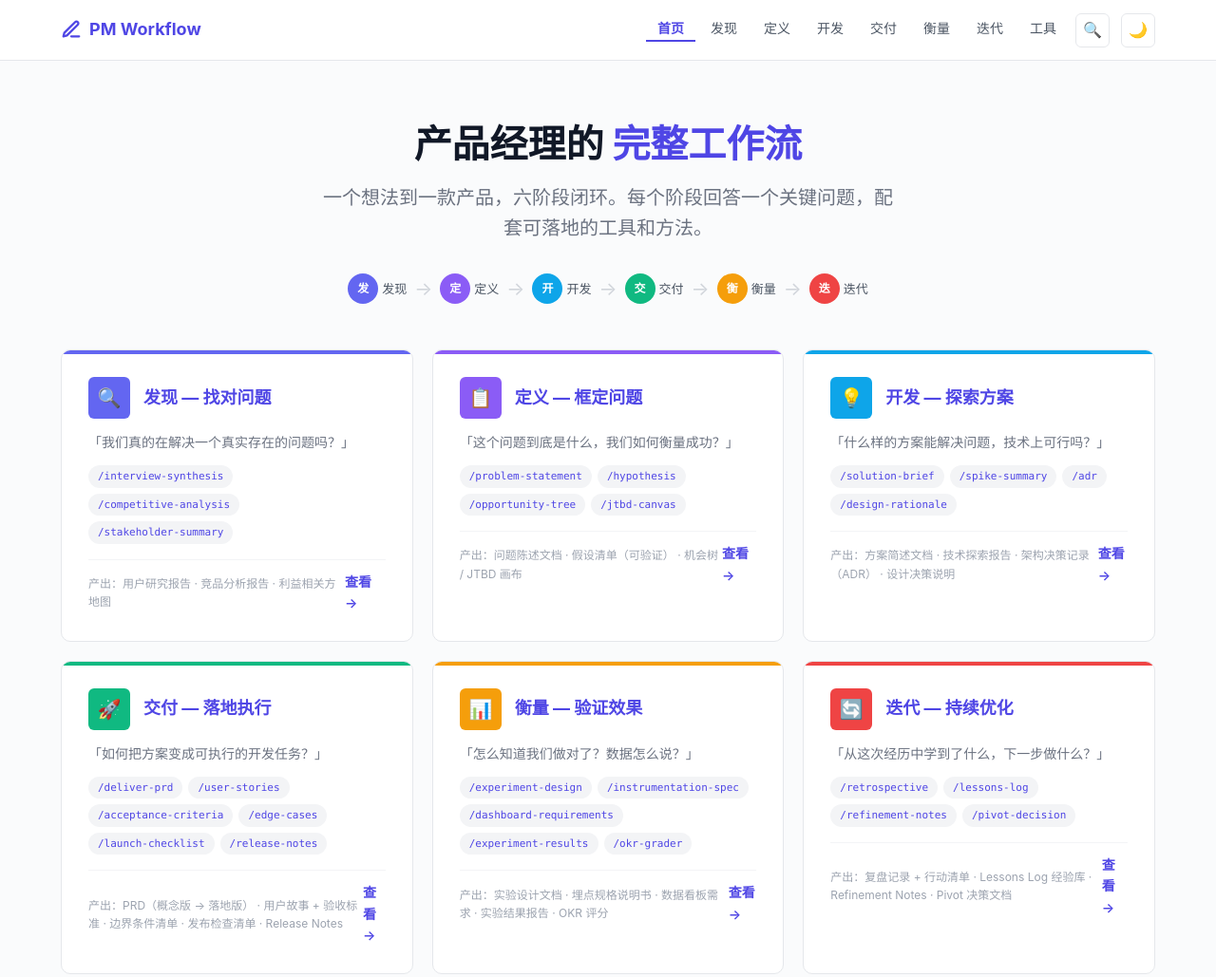
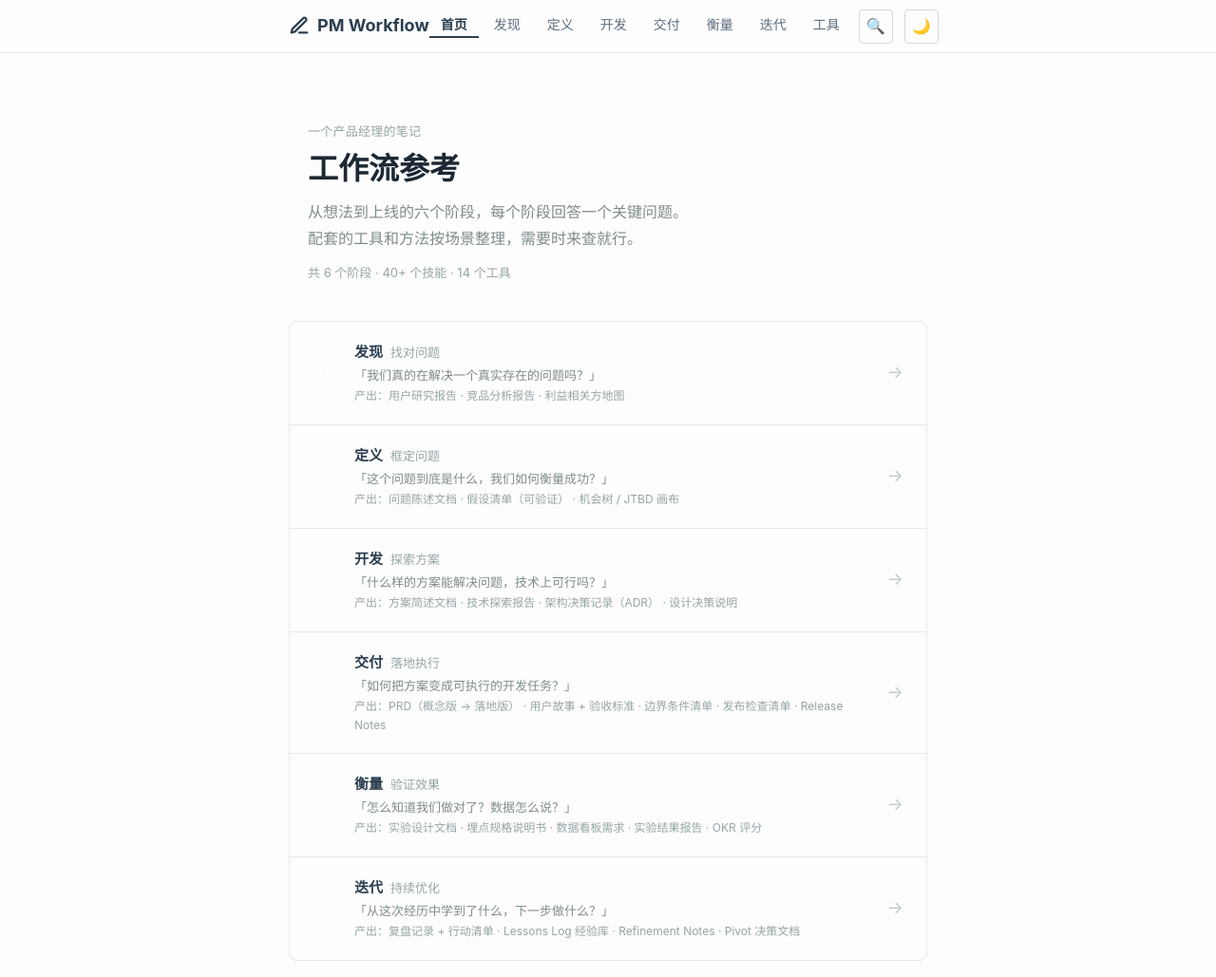
Before and after one commit to saintxiuya-lgtm/pm-workflow, an Eleventy site: page index.njk in a window 1280 px wide. Shown: the top 1029 px of the page at 95% size. Built offline with nearby package versions, Linux system fonts and the light colour scheme; Eleventy itself is replaced by a stand-in of ours; files that its build step writes are made by us from their sources.

Commit message:
style: 去AI感 — 配色/导航/卡片/首页全面调整
- 配色：从 AI 模板风 indigo/teal 换成更自然的深蓝灰 + 暖灰
- 导航：去掉 backdrop-blur 玻璃效果，改成实底
- 卡片：去掉悬浮动效和阴影，只保留 border-color 过渡
- 首页：英雄区从「SaaS 产品首页」改成「个人笔记」风格
  - 标题从「产品经理的完整工作流」简化为「工作流参考」
  - 去掉六阶段流程图，换成简洁的 meta 信息
  - 阶段列表从卡片网格改成左边框列表，更像笔记
- 暗色模式：同步更新配色
- 代码元素：统一用 code 标签，样式更自然

```diff
--- a/css/style.css
+++ b/css/style.css
@@ -10,46 +10,46 @@
 }
 
 :root {
-  --color-primary: #4F46E5;
-  --color-primary-light: #818CF8;
-  --color-primary-dark: #3730A3;
-  --color-primary-bg: #EEF2FF;
-  --color-accent: #0EA5E9;
-  --color-success: #10B981;
-  --color-warning: #F59E0B;
-  --color-danger: #EF4444;
+  --color-primary: #2C3E50;
+  --color-primary-light: #3D566E;
+  --color-primary-dark: #1A252F;
+  --color-primary-bg: #F0F4F8;
+  --color-accent: #C0392B;
+  --color-success: #27AE60;
+  --color-warning: #F39C12;
+  --color-danger: #E74C3C;
 
-  --color-gray-50: #F9FAFB;
-  --color-gray-100: #F3F4F6;
-  --color-gray-200: #E5E7EB;
-  --color-gray-300: #D1D5DB;
-  --color-gray-400: #9CA3AF;
-  --color-gray-500: #6B7280;
-  --color-gray-600: #4B5563;
-  --color-gray-700: #374151;
-  --color-gray-800: #1F2937;
-  --color-gray-900: #111827;
+  --color-gray-50: #FAFBFC;
+  --color-gray-100: #ECF0F1;
+  --color-gray-200: #D5DBDB;
+  --color-gray-300: #BFC9CA;
+  --color-gray-400: #95A5A6;
+  --color-gray-500: #7F8C8D;
+  --color-gray-600: #5D6D7E;
+  --color-gray-700: #34495E;
+  --color-gray-800: #2C3E50;
+  --color-gray-900: #1C2833;
 
   --color-white: #FFFFFF;
-  --color-bg: #FAFBFC;
-  --color-text: #1F2937;
-  --color-text-secondary: #6B7280;
+  --color-bg: #FDFDFD;
+  --color-text: #2C3E50;
+  --color-text-secondary: #7F8C8D;
 
-  --font-sans: -apple-system, BlinkMacSystemFont, "Segoe UI", "PingFang SC", "Microsoft YaHei", "Helvetica Neue", Arial, sans-serif;
-  --font-mono: "SF Mono", "Fira Code", "Fira Mono", "Roboto Mono", "Consolas", monospace;
+  --font-sans: "Noto Sans SC", -apple-system, BlinkMacSystemFont, "Segoe UI", "PingFang SC", "Microsoft YaHei", sans-serif;
+  --font-mono: "JetBrains Mono", "SF Mono", "Fira Code", "Consolas", monospace;
 
-  --shadow-sm: 0 1px 2px rgba(0,0,0,0.05);
-  --shadow-md: 0 4px 6px -1px rgba(0,0,0,0.07), 0 2px 4px -1px rgba(0,0,0,0.04);
-  --shadow-lg: 0 10px 15px -3px rgba(0,0,0,0.08), 0 4px 6px -2px rgba(0,0,0,0.04);
-  --shadow-xl: 0 20px 25px -5px rgba(0,0,0,0.1), 0 10px 10px -5px rgba(0,0,0,0.04);
+  --shadow-sm: 0 1px 3px rgba(0,0,0,0.06);
+  --shadow-md: 0 3px 8px rgba(0,0,0,0.08);
+  --shadow-lg: 0 8px 20px rgba(0,0,0,0.1);
+  --shadow-xl: 0 16px 40px rgba(0,0,0,0.12);
 
-  --radius-sm: 6px;
-  --radius-md: 10px;
-  --radius-lg: 16px;
-  --radius-xl: 24px;
+  --radius-sm: 4px;
+  --radius-md: 8px;
+  --radius-lg: 12px;
+  --radius-xl: 20px;
 
-  --nav-height: 64px;
-  --max-width: 1200px;
+  --nav-height: 56px;
+  --max-width: 720px;
   --content-padding: 24px;
 }
 
@@ -76,6 +76,15 @@ a:hover {
   color: var(--color-primary-dark);
 }
 
+code {
+  font-family: var(--font-mono);
+  font-size: 0.875em;
+  background: var(--color-gray-100);
+  border: 1px solid var(--color-gray-200);
+  border-radius: 3px;
+  padding: 1px 5px;
+}
+
 img {
   max-width: 100%;
 }
@@ -83,14 +92,10 @@ img {
 /* --- Navigation --- */
 .site-nav {
   position: fixed;
-  top: 0;
-  left: 0;
-  right: 0;
+  top: 0; left: 0; right: 0;
   height: var(--nav-height);
-  background: rgba(255,255,255,0.95);
-  backdrop-filter: blur(12px);
-  -webkit-backdrop-filter: blur(12px);
-  border-bottom: 1px solid var(--color-gray-200);
+  background: #FDFDFD;
+  border-bottom: 1px solid #E8E8E8;
   z-index: 100;
   display: flex;
   align-items: center;
@@ -216,77 +221,136 @@ img {
 
 /* --- Hero Section (Home) --- */
 .hero {
-  text-align: center;
-  padding: 64px 0 48px;
+  padding: 72px 0 40px;
+  max-width: 680px;
+  margin: 0 auto;
+}
+
+.hero-eyebrow {
+  font-size: 0.8125rem;
+  font-weight: 500;
+  color: var(--color-gray-400);
+  letter-spacing: 0.02em;
+  margin-bottom: 8px;
 }
 
 .hero h1 {
-  font-size: 2.5rem;
-  font-weight: 800;
-  line-height: 1.2;
-  margin-bottom: 16px;
+  font-size: 2rem;
+  font-weight: 700;
   color: var(--color-gray-900);
+  line-height: 1.3;
+  margin-bottom: 12px;
 }
 
-.hero h1 span {
-  color: var(--color-primary);
+.hero-desc {
+  font-size: 1rem;
+  color: var(--color-text-secondary);
+  line-height: 1.7;
+  margin-bottom: 12px;
 }
 
-.hero p {
-  font-size: 1.25rem;
-  color: var(--color-text-secondary);
-  max-width: 600px;
-  margin: 0 auto 32px;
-  line-height: 1.6;
+.hero-meta {
+  font-size: 0.8125rem;
+  color: var(--color-gray-400);
 }
 
-.hero-flow {
+/* --- Phase List (Home) --- */
+.phase-list {
+  display: flex;
+  flex-direction: column;
+  gap: 0;
+  margin-bottom: 48px;
+  border: 1px solid #E8E8E8;
+  border-radius: var(--radius-md);
+  overflow: hidden;
+}
+
+.phase-list-item {
+  display: flex;
+  align-items: center;
+  gap: 16px;
+  padding: 20px 24px;
+  border-bottom: 1px solid #E8E8E8;
+  transition: background 0.15s;
+  text-decoration: none;
+  color: inherit;
+}
+
+.phase-list-item:last-child {
+  border-bottom: none;
+}
+
+.phase-list-item:hover {
+  background: var(--color-gray-50);
+}
+
+.phase-list-num {
+  width: 28px;
+  height: 28px;
+  border-radius: 50%;
   display: flex;
   align-items: center;
   justify-content: center;
-  gap: 4px;
-  flex-wrap: wrap;
-  margin-top: 24px;
-}
-
-.hero-flow-item {
-  display: flex;
-  align-items: center;
-  gap: 4px;
-}
-
-.hero-flow-item .phase-dot {
-  display: inline-flex;
-  align-items: center;
-  justify-content: center;
-  width: 32px;
-  height: 32px;
-  border-radius: 50%;
   font-size: 0.75rem;
   font-weight: 700;
   color: white;
+  flex-shrink: 0;
 }
 
-.hero-flow-item .phase-label {
+.phase-list-body {
+  flex: 1;
+  min-width: 0;
+}
+
+.phase-list-header {
+  display: flex;
+  align-items: baseline;
+  gap: 8px;
+  margin-bottom: 2px;
+}
+
+.phase-list-header h3 {
+  font-size: 0.9375rem;
+  font-weight: 600;
+  color: var(--color-gray-800);
+}
+
+.phase-list-short {
   font-size: 0.8125rem;
-  font-weight: 500;
+  color: var(--color-gray-400);
+}
+
+.phase-list-question {
+  font-size: 0.8125rem;
+  color: var(--color-text-secondary);
+  margin-bottom: 2px;
+}
+
+.phase-list-output {
+  font-size: 0.75rem;
+  color: var(--color-gray-400);
+}
+
+.phase-list-arrow {
+  color: var(--color-gray-300);
+  font-size: 1.125rem;
+  flex-shrink: 0;
+  transition: transform 0.15s;
+}
+
+.phase-list-item:hover .phase-list-arrow {
+  transform: translateX(3px);
   color: var(--color-gray-600);
 }
 
-.hero-flow-arrow {
-  color: var(--color-gray-300);
-  font-size: 1.25rem;
-  margin: 0 4px;
-}
-
 /* --- Phase Colors --- */
-.phase-discover { background: #6366F1; }
-.phase-define { background: #8B5CF6; }
-.phase-develop { background: #0EA5E9; }
-.phase-deliver { background: #10B981; }
-.phase-measure { background: #F59E0B; }
-.phase-iterate { background: #EF4444; }
-.phase-tools { background: #6B7280; }
+.phase-discover { background: #2C3E50; }
+.phase-define  { background: #8E44AD; }
+.phase-develop { background: #2874A6; }
+.phase-deliver { background: #1E8449; }
+.phase-measure { background: #D68910; }
+.phase-iterate { background: #922B21; }
+.phase-tools   { background: #566573; }
 
 /* --- Phase Grid (Home) --- */
 .phase-grid {
@@ -298,27 +362,23 @@ img {
 
 .phase-card {
   background: var(--color-white);
-  border: 1px solid var(--color-gray-200);
+  border: 1px solid #E8E8E8;
   border-radius: var(--radius-md);
-  padding: 28px;
-  transition: all 0.25s;
+  padding: 24px;
+  transition: border-color 0.2s;
   position: relative;
   overflow: hidden;
+}
+
+.phase-card:hover {
+  border-color: #C0C0C0;
 }
 
 .phase-card::before {
   content: '';
   position: absolute;
-  top: 0;
-  left: 0;
-  right: 0;
-  height: 4px;
-}
-
-.phase-card:hover {
-  box-shadow: var(--shadow-lg);
-  border-color: var(--color-gray-300);
-  transform: translateY(-2px);
+  top: 0; left: 0; right: 0;
+  height: 3px;
 }
 
 .phase-card-header {
@@ -418,15 +478,14 @@ img {
 
 .skill-card {
   background: var(--color-white);
-  border: 1px solid var(--color-gray-200);
-  border-radius: var(--radius-md);
-  padding: 24px;
-  transition: all 0.2s;
+  border: 1px solid #E8E8E8;
+  border-radius: var(--radius-sm);
+  padding: 20px;
+  transition: border-color 0.2s;
 }
 
 .skill-card:hover {
-  box-shadow: var(--shadow-md);
-  border-color: var(--color-gray-300);
+  border-color: #C0C0C0;
 }
 
 .skill-card h3 {
@@ -556,15 +615,14 @@ img {
 
 .tool-card {
   background: var(--color-white);
-  border: 1px solid var(--color-gray-200);
-  border-radius: var(--radius-md);
-  padding: 24px;
-  transition: all 0.2s;
+  border: 1px solid #E8E8E8;
+  border-radius: var(--radius-sm);
+  padding: 20px;
+  transition: border-color 0.2s;
 }
 
 .tool-card:hover {
-  box-shadow: var(--shadow-md);
-  border-color: var(--color-gray-300);
+  border-color: #C0C0C0;
 }
 
 .tool-card .tool-icon {
@@ -770,43 +828,55 @@ img {
 
 /* --- Dark Mode --- */
 [data-theme="dark"] {
-  --color-primary: #818CF8;
-  --color-primary-light: #6366F1;
-  --color-primary-dark: #A5B4FC;
-  --color-primary-bg: #1E1B4B;
-  --color-accent: #38BDF8;
-  --color-success: #34D399;
-  --color-warning: #FBBF24;
-  --color-danger: #F87171;
+  --color-primary: #AEB6BF;
+  --color-primary-light: #D5D8DC;
+  --color-primary-dark: #85929E;
+  --color-primary-bg: #1A252F;
+  --color-accent: #F1948A;
+  --color-success: #82E0AA;
+  --color-warning: #F9E79F;
+  --color-danger: #F1948A;
 
-  --color-gray-50: #1F2937;
-  --color-gray-100: #374151;
-  --color-gray-200: #4B5563;
-  --color-gray-300: #6B7280;
-  --color-gray-400: #9CA3AF;
-  --color-gray-500: #D1D5DB;
-  --color-gray-600: #E5E7EB;
-  --color-gray-700: #F3F4F6;
-  --color-gray-800: #F9FAFB;
-  --color-gray-900: #FFFFFF;
+  --color-gray-50: #1C2833;
+  --color-gray-100: #283747;
+  --color-gray-200: #34495E;
+  --color-gray-300: #5D6D7E;
+  --color-gray-400: #85929E;
+  --color-gray-500: #AEB6BF;
+  --color-gray-600: #D5D8DC;
+  --color-gray-700: #ECF0F1;
+  --color-gray-800: #F2F3F4;
+  --color-gray-900: #FBFCFC;
 
-  --color-white: #111827;
-  --color-bg: #0F172A;
-  --color-text: #F3F4F6;
-  --color-text-secondary: #9CA3AF;
+  --color-white: #111927;
+  --color-bg: #0D141F;
+  --color-text: #ECF0F1;
+  --color-text-secondary: #85929E;
 
-  --shadow-sm: 0 1px 2px rgba(0,0,0,0.3);
-  --shadow-md: 0 4px 6px -1px rgba(0,0,0,0.4), 0 2px 4px -1px rgba(0,0,0,0.2);
-  --shadow-lg: 0 10px 15px -3px rgba(0,0,0,0.5), 0 4px 6px -2px rgba(0,0,0,0.3);
-  --shadow-xl: 0 20px 25px -5px rgba(0,0,0,0.6), 0 10px 10px -5px rgba(0,0,0,0.3);
+  --shadow-sm: 0 1px 3px rgba(0,0,0,0.4);
+  --shadow-md: 0 3px 8px rgba(0,0,0,0.5);
+  --shadow-lg: 0 8px 20px rgba(0,0,0,0.6);
+  --shadow-xl: 0 16px 40px rgba(0,0,0,0.7);
 }
 
 [data-theme="dark"] .site-nav {
-  background: rgba(17, 24, 39, 0.95);
+  background: #111927;
+  border-bottom-color: #283747;
 }
 
-[data-theme="dark"] .phase-card:hover {
-  box-shadow: 0 10px 15px -3px rgba(0,0,0,0.5), 0 4px 6px -2px rgba(0,0,0,0.3);
+[data-theme="dark"] .phase-card:hover,
+[data-theme="dark"] .skill-card:hover,
+[data-theme="dark"] .tool-card:hover {
+  box-shadow: none;
+}
+
+[data-theme="dark"] .phase-list-item:hover {
+  background: #1A252F;
+}
+
+[data-theme="dark"] .quick-start-item code {
+  background: #283747;
+  color: #AEB6BF;
 }
 
 /* --- Theme Toggle --- */
--- a/index.njk
+++ b/index.njk
@@ -10,36 +10,31 @@ eleventyComputed:
 <!-- Hero -->
 <section class="hero">
   <div class="container">
-    <h1>产品经理的 <span>完整工作流</span></h1>
-    <p>一个想法到一款产品，六阶段闭环。每个阶段回答一个关键问题，配套可落地的工具和方法。</p>
-    <div class="hero-flow">
-      {% for phase in phases %}
-      <div class="hero-flow-item"><span class="phase-dot {{ phase.colorClass }}" aria-hidden="true">{{ phase.name[0] }}</span><span class="phase-label">{{ phase.name }}</span></div>
-      {% if not loop.last %}<span class="hero-flow-arrow" aria-hidden="true">→</span>{% endif %}
-      {% endfor %}
-    </div>
+    <p class="hero-eyebrow">一个产品经理的笔记</p>
+    <h1>工作流参考</h1>
+    <p class="hero-desc">
+      从想法到上线的六个阶段，每个阶段回答一个关键问题。<br>
+      配套的工具和方法按场景整理，需要时来查就行。
+    </p>
+    <p class="hero-meta">共 6 个阶段 · 40+ 个技能 · 14 个工具</p>
   </div>
 </section>
 
-<!-- Phase Grid -->
+<!-- Phase List (narrow, reading-friendly) -->
 <section class="container">
-  <div class="phase-grid">
+  <div class="phase-list">
     {% for phase in phases %}
-    <a href="/{{ phase.id }}/" class="phase-card" data-phase="{{ phase.id }}">
-      <div class="phase-card-header">
-        <div class="phase-card-icon {{ phase.colorClass }}" aria-hidden="true">{{ phase.emoji }}</div>
-        <h3>{{ phase.name }} — {{ phase.short }}</h3>
+    <a href="/{{ phase.id }}/" class="phase-list-item" data-phase="{{ phase.id }}">
+      <span class="phase-list-num">{{ loop.index }}</span>
+      <div class="phase-list-body">
+        <div class="phase-list-header">
+          <h3>{{ phase.name }}</h3>
+          <span class="phase-list-short">{{ phase.short }}</span>
+        </div>
+        <p class="phase-list-question">「{{ phase.question }}」</p>
+        <p class="phase-list-output">产出：{{ phase.outputs | join(" · ") }}</p>
       </div>
-      <div class="phase-question">「{{ phase.question }}」</div>
-      <ul class="skill-list">
-        {% for skill in phase.skills %}
-        <li class="skill-tag"><span class="cmd">{{ skill.cmd }}</span></li>
-        {% endfor %}
-      </ul>
-      <div class="card-footer">
-        <span class="output-label">产出：{{ phase.outputs | join(" · ") }}</span>
-        <span class="card-link">查看 →</span>
-      </div>
+      <span class="phase-list-arrow" aria-hidden="true">→</span>
     </a>
     {% endfor %}
   </div>
@@ -48,11 +43,11 @@ eleventyComputed:
 <!-- Quick Start -->
 <section class="container">
   <div class="quick-start">
-    <h2>⚡ 快速上手</h2>
+    <h2>常见场景</h2>
     <div class="quick-start-grid">
       <div class="quick-start-item">
         <span class="qs-command">日常需求</span>
-        <span class="qs-desc">/prd + /user-stories 快速出需求文档</span>
+        <span class="qs-desc"><code>/prd</code> + <code>/user-stories</code> 快速出需求文档</span>
       </div>
       <div class="quick-start-item">
         <span class="qs-command">模糊想法</span>
@@ -60,7 +55,7 @@ eleventyComputed:
       </div>
       <div class="quick-start-item">
         <span class="qs-command">Vibe Coding</span>
-        <span class="qs-desc">vibe-prd-writer 出可执行 PRD/ 文件夹</span>
+        <span class="qs-desc">vibe-prd-writer 出可执行 PRD</span>
       </div>
       <div class="quick-start-item">
         <span class="qs-command">AI 产品</span>
@@ -68,11 +63,11 @@ eleventyComputed:
       </div>
       <div class="quick-start-item">
         <span class="qs-command">开会</span>
-        <span class="qs-desc">/meeting-brief → /meeting-recap</span>
+        <span class="qs-desc"><code>/meeting-brief</code> → <code>/meeting-recap</code></span>
       </div>
       <div class="quick-start-item">
         <span class="qs-command">定目标</span>
-        <span class="qs-desc">/okr-writer → /okr-grader</span>
+        <span class="qs-desc"><code>/okr-writer</code> → <code>/okr-grader</code></span>
       </div>
     </div>
   </div>
```
